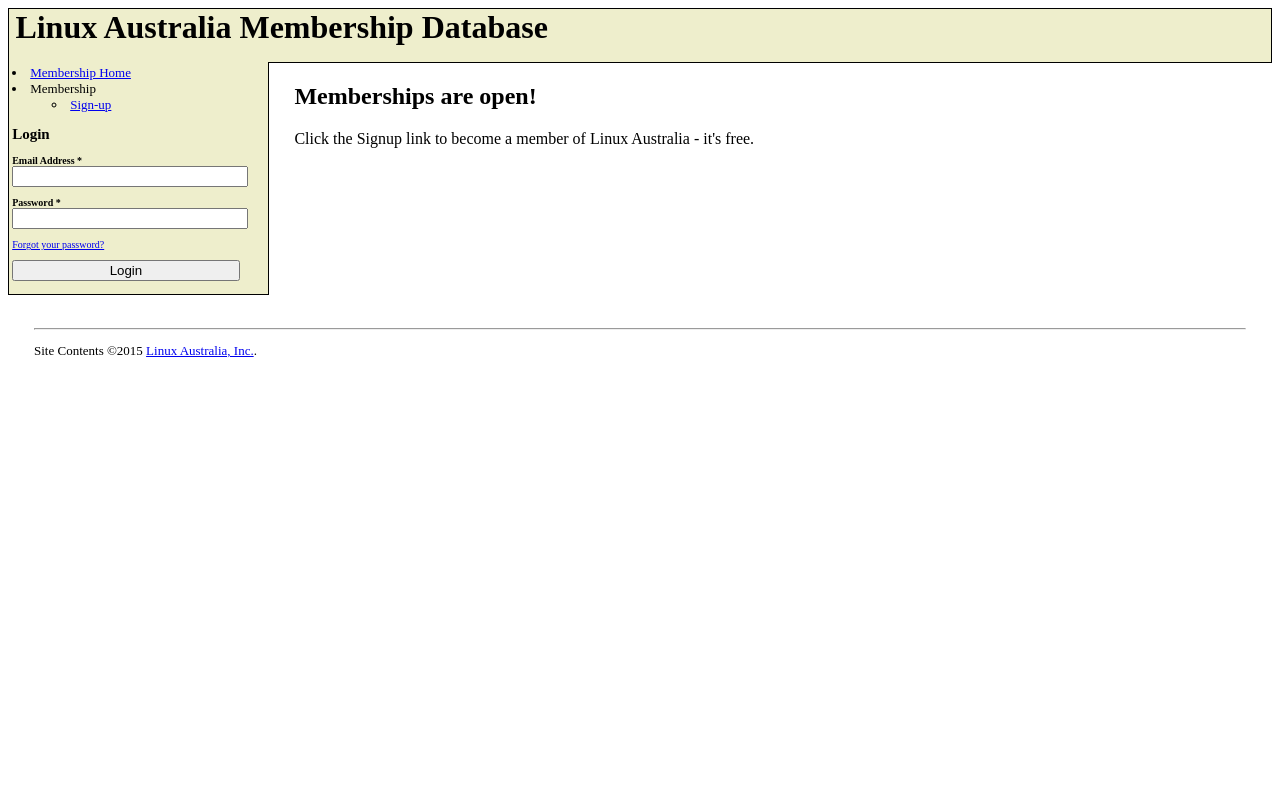
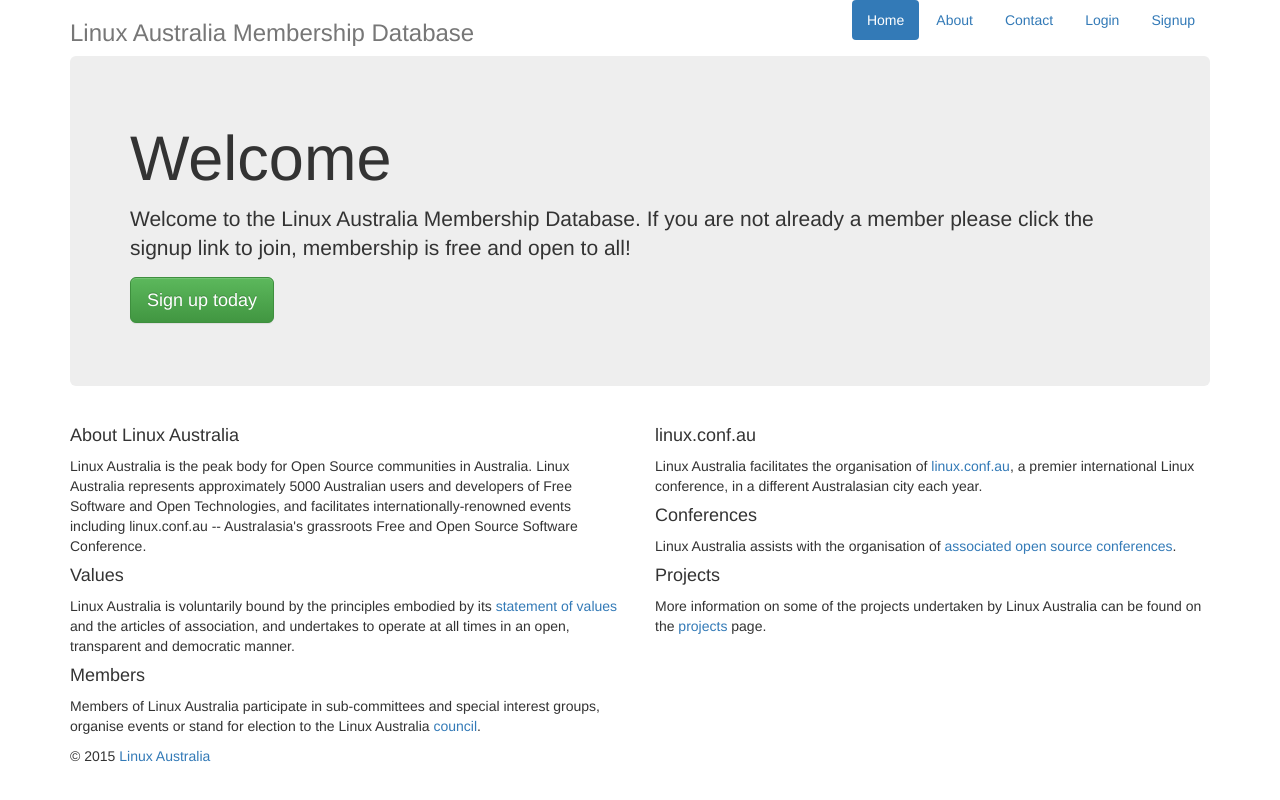
Before and after one commit to neillc/memberdb-ng, a Flask app: page / in a window 1280 px wide. Run offline with Flask 2, Linux system fonts and the light colour scheme; some libraries are stand-ins or nearby versions.

Commit message:
Login and start of Sign Up forms

```diff
--- a/backend/__init__.py
+++ b/backend/__init__.py
@@ -20,9 +20,8 @@
 import logging
 import argparse
 import os
-from flask import Flask, render_template, redirect, url_for, request, flash
+from flask import Flask, render_template  # , redirect, url_for, request, flash
 
-import flask.ext.restless
 from flask_admin import Admin
 from flask_admin.contrib.sqla import ModelView
 
@@ -35,6 +34,7 @@ from flask.ext.login import (
     )
 
 from flask_sqlalchemy import SQLAlchemy
+# import backend.models
 
 
 ALL_HTTP_METHODS = ['GET', 'HEAD', 'POST', 'PUT', 'DELETE', 'OPTIONS']
@@ -52,19 +52,23 @@ class UserNotFoundError(Exception):
 
 
 class User(UserMixin):
-    # Later we will talk to a database
-    user_database = {
-        "Neill": "Password",
-        "SteveH": "1234",
-        "SteveW": "Bacon"
-    }
 
-    def __init__(self, userid):
-        if userid not in self.user_database:
-            raise UserNotFoundError()
+    def __init__(self, user_id):
+        from backend.models.members import Members
+        from sqlalchemy.orm.exc import NoResultFound
 
-        self.id = userid
-        self.password = self.user_database[userid]
+        self.id = None
+        self.email = None
+
+        try:
+            member = Members.query.filter_by(id=user_id).one()
+            self.id = member.id
+            self.email = member.email
+        except NoResultFound:
+            pass
+
+    def get_id(self):
+        return self.id
 
     @classmethod
     def get(cls, user_id):
@@ -75,8 +79,8 @@ class User(UserMixin):
 
 
 @login_manager.user_loader
-def load_user(id):
-    return User.get(id)
+def load_user(user_id):
+    return User.get(user_id)
 
 
 def base_app():
@@ -88,8 +92,9 @@ def base_app():
         app.config.from_envvar('MEMBERDB_SETTINGS')
 
     from backend.models import Members
+    from flask.ext.restless import APIManager
     # Create the Flask-Restless API manager.
-    app.api_manager = flask.ext.restless.APIManager(app, flask_sqlalchemy_db=db)
+    app.api_manager = APIManager(app, flask_sqlalchemy_db=db)
     app.api_manager.create_api(
         Members,
         methods=['GET', 'POST', 'PATCH', 'DELETE'],
@@ -99,8 +104,10 @@ def base_app():
     return app
 
 
-def create_admin_views(app):
-    admin = Admin(app, name='MemberDBNG', template_mode='bootstrap3')
+def create_admin_views(my_app):
+    from backend import models
+
+    admin_app = Admin(my_app, name='MemberDBNG', template_mode='bootstrap3')
 
     for model in [
         models.Activities,
@@ -134,9 +141,9 @@ def create_admin_views(app):
         models.SystemMessages,
         models.Token,
     ]:
-        admin.add_view(ModelView(model, db.session))
+        admin_app.add_view(ModelView(model, db.session))
 
-    return admin
+    return admin_app
 
 
 def setup_logging(filename):    # pragma: no cover
@@ -176,6 +183,12 @@ def logout():
     return "You have been logged out"
 
 
+@app.route("/signed-up")
+def signed_up():
+    return (
+        "Thank you for signing up. You will receive an email confirmation soon"
+    )
+
 def main():  # pragma: no cover
     global app
 
--- a/backend/templates/index.html
+++ b/backend/templates/index.html
@@ -1,53 +1,70 @@
 {% extends "layout.html" %}
-{% block body %}
-<div class="heading">
-  <h1>Linux Australia Membership Database</h1>
-</div>
-<div class="container">
-  <div class="menu">
-    <ul class="menu">
-      <li><a href="/">Membership Home</a></li>
-      <li>Membership
-        <ul>
-          <li><a href="/signup">Sign-up</a></li>
-        </ul>
-      </li>
-    </ul>
-    <div class="login">
-      <h2>Login</h2>
-      <form action="/login" method="post" id="login">
-        <input type="hidden" id="function" name="function" value="login">
-        <p class="field">
-          <label for="user">
-            Email Address <span class="mandatory">*</span>
-          </label>
-          <input type="text" id="user" name="user" value="">
-        </p>
-        <p class="field">
-          <label for="password">
-            Password <span class="mandatory">*</span>
-          </label>
-          <input type="password" id="password" name="password" value="">
-        </p>
-        <a href="/recover-password">Forgot your password?</a>
-        <p class="submit">
-          <input type="submit" name="login" value="Login">
-        </p>
-      </form>
-    </div>
-  </div> <!-- menu -->
-  <div class="body"><h2>Memberships are open!</h2>
+{% block content %}
+
+  <div class="jumbotron">
+    <h1>Welcome</h1>
+    <p class="lead">
+      Welcome to the Linux Australia Membership Database. If you are not already
+      a member please click the signup link to join, membership is free and open
+      to all!
+    </p>
     <p>
-      Click the Signup link to become a member of Linux Australia - it's free.
+      <a class="btn btn-lg btn-success" href="/signup" role="button">
+        Sign up today
+      </a>
     </p>
   </div>
 
-  <div class="copyright">
-    <hr>
-    <p>
-      Site Contents ©2015
-      <a href="http://www.linux.org.au">Linux Australia, Inc.</a>.
-    </p>
+  <div class="row marketing">
+    <div class="col-lg-6">
+      <h4>About Linux Australia</h4>
+      <p>
+        Linux Australia is the peak body for Open Source communities in
+        Australia. Linux Australia represents approximately 5000 Australian
+        users and developers of Free Software and Open Technologies, and
+        facilitates internationally-renowned events including linux.conf.au
+        -- Australasia's grassroots Free and Open Source Software Conference.
+      </p>
+
+      <h4>Values</h4>
+      <p>
+        Linux Australia is voluntarily bound by the principles embodied by its
+        <a href="https://www.linux.org.au/values">statement of values</a> and
+        the articles of association, and undertakes to operate at all times in
+        an open, transparent and democratic manner.
+      </p>
+
+      <h4>Members</h4>
+      <p>
+        Members of Linux Australia participate in sub-committees and special
+        interest groups, organise events or stand for election to the Linux
+        Australia <a href="https://www.linux.org.au/council">council</a>.
+      </p>
+    </div>
+
+    <div class="col-lg-6">
+      <h4>linux.conf.au</h4>
+      <p>
+        Linux Australia facilitates the organisation of
+        <a href="httpw://www.linux.org.au/LCA">linux.conf.au</a>, a premier
+        international Linux conference, in a different Australasian city each
+        year.
+      </p>
+
+      <h4>Conferences</h4>
+      <p>
+        Linux Australia assists with the organisation of
+        <a href="https://www.linux.org.au/calendar">associated open source
+        conferences</a>.
+      </p>
+
+      <h4>Projects</h4>
+      <p>
+        More information on some of the projects undertaken by Linux Australia
+        can be found on the
+        <a href="https://www.linux.org.au/our-projects">projects</a> page.
+      </p>
+    </div>
   </div>
-</div>
+
 {% endblock %}
--- a/backend/templates/layout.html
+++ b/backend/templates/layout.html
@@ -5,9 +5,49 @@
     <title>Linux Australia Membership Database</title>
     <meta name="description" content="">
     <meta name="viewport" content="width=device-width">
-    <link rel="stylesheet" href="static/global.css">
+    <!--<link rel="stylesheet" href="static/global.css">-->
+    <!-- Latest compiled and minified CSS -->
+    <link
+      rel="stylesheet"
+      href="https://maxcdn.bootstrapcdn.com/bootstrap/3.3.6/css/bootstrap.min.css"
+      integrity="sha384-1q8mTJOASx8j1Au+a5WDVnPi2lkFfwwEAa8hDDdjZlpLegxhjVME1fgjWPGmkzs7"
+      crossorigin="anonymous"
+    >
+
+    <!-- Optional theme -->
+    <link
+      rel="stylesheet"
+      href="https://maxcdn.bootstrapcdn.com/bootstrap/3.3.6/css/bootstrap-theme.min.css"
+      integrity="sha384-fLW2N01lMqjakBkx3l/M9EahuwpSfeNvV63J5ezn3uZzapT0u7EYsXMjQV+0En5r"
+      crossorigin="anonymous"
+    >
+
+    <!-- Latest compiled and minified JavaScript -->
+    <script
+      src="https://maxcdn.bootstrapcdn.com/bootstrap/3.3.6/js/bootstrap.min.js"
+      integrity="sha384-0mSbJDEHialfmuBBQP6A4Qrprq5OVfW37PRR3j5ELqxss1yVqOtnepnHVP9aJ7xS"
+      crossorigin="anonymous">
+    </script>
   </head>
 <body>
+<div class="container">
+  <div class="header clearfix">
+    <nav>
+      <ul class="nav nav-pills pull-right">
+        <li role="presentation" class="active"><a href="/">Home</a></li>
+        <li role="presentation">
+          <a href="https://www.linux.org.au/about">About</a>
+        </li>
+        <li role="presentation">
+          <a href="https://www.linux.org.au/contact">Contact</a>
+        </li>
+        <li role="presentation"><a href="/login">Login</a></li>
+        <li role="presentation"><a href="/signup">Signup</a></li>
+      </ul>
+    </nav>
+    <h3 class="text-muted">Linux Australia Membership Database</h3>
+  </div>
+
 {% with messages = get_flashed_messages() %}
   {% if messages %}
     <ul class=flashes>
@@ -17,6 +57,20 @@
     </ul>
   {% endif %}
 {% endwith %}
-{% block body %}{% endblock %}
+{% block content %}{% endblock %}
+  <footer class="footer">
+    <p>
+      &copy; 2015
+      <a href="http://www.linux.org.au">
+        Linux Australia
+      </a>
+    </p>
+  </footer>
+</div> <!-- /container -->
+
+
+<!-- IE10 viewport hack for Surface/desktop Windows 8 bug -->
+<!--<script src="../../assets/js/ie10-viewport-bug-workaround.js"></script>-->
+
 </body>
 </html>
--- a/backend/templates/login.html
+++ b/backend/templates/login.html
@@ -1,8 +1,9 @@
 <!-- extend from base layout -->
-{% extends "base.html" %}
+{% extends "layout.html" %}
 
 {% block content %}
-<h1>Sign In</h1>
+<div class="jumbotron">
+<h1>Log In</h1>
 <form action="" method="post" name="login">
   {{ form.hidden_tag() }}
   <p>
@@ -23,4 +24,5 @@
 
   <p><input type="submit" value="Sign In"></p>
 </form>
+  </div>
 {% endblock %}
```
Also changed, not shown: backend/forms.py (+39 -1 lines), backend/templates/signup.html (+107 -3 lines), backend/tests/test_load_user.py (+1 -1 lines), backend/views/__init__.py (+72 -7 lines).
